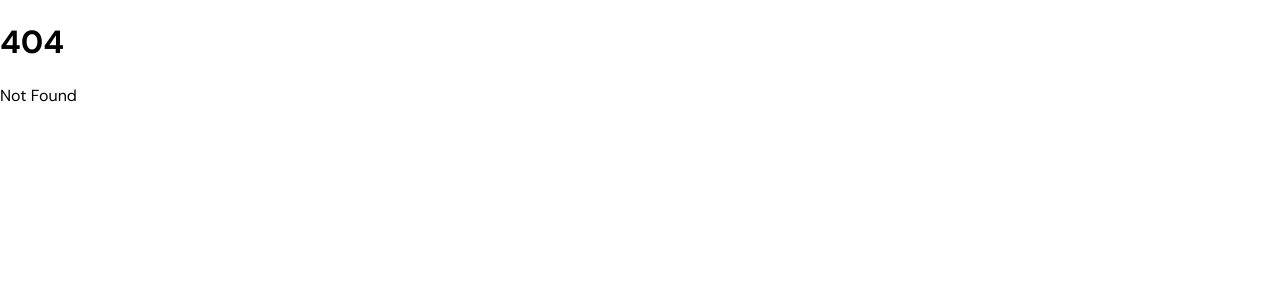
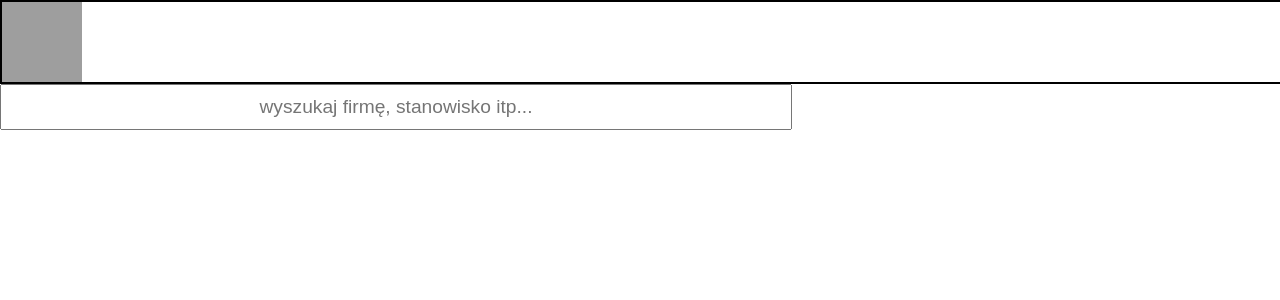
Before and after one commit to Ernest1338/BestHacks, a SvelteKit app in the folder frontend/: page /test in a window 1280 px wide. Before the commit this address had no page. Shown: the top 300 px of the page. Built offline with nearby package versions, Linux system fonts and the light colour scheme; grey boxes are pictures that could not be loaded.

Commit message:
searchbar and nav started

```diff
--- a/frontend/src/app.scss
+++ b/frontend/src/app.scss
@@ -4,4 +4,5 @@
 body {
     font-family: 'DM Sans', sans-serif;
     margin: 0;
+    padding: 0;
 }
--- /dev/null
+++ b/frontend/src/lib/components/Navbar.svelte
@@ -0,0 +1,26 @@
+<script>
+	import { goto } from "$app/navigation";
+
+</script>
+
+<nav>
+    <!-- <a href="http://localhost:5173/"> -->
+        <img src="https://avatars.githubusercontent.com/u/47009191?v=4" alt="logo" on:click={() => {goto('/')} }>
+    <!-- </a> -->
+
+</nav>
+
+<style>
+    nav {
+        display: flex;
+        justify-content: space-between;
+        align-items: center;
+        width: 100%;
+        border: 2px solid;
+
+    }
+    img {
+        height: 80px;
+        width: 80px;
+    }
+</style>
--- /dev/null
+++ b/frontend/src/lib/components/Searchbar.svelte
@@ -0,0 +1,25 @@
+<script>
+
+export let width;
+</script>
+
+{#if width !== undefined}
+<input type="text" name="search" id="searchbar" placeholder="wyszukaj firmę, stanowisko itp..." width="{width}">
+
+{:else}
+<input type="text" name="search" id="searchbar" placeholder="wyszukaj firmę, stanowisko itp..." style = "width:60%;">
+
+{/if}
+
+<style>
+    input {
+        padding: 10px;
+        font-size: larger;
+        text-align: center;
+    }
+    input:focus {
+        border: solid 4px black;
+    }
+
+
+</style>
--- /dev/null
+++ b/frontend/src/routes/test/+page.svelte
@@ -0,0 +1,7 @@
+<script>
+	import Navbar from "$lib/components/Navbar.svelte";
+	import Searchbar from "$lib/components/Searchbar.svelte";
+
+</script>
+<Navbar />
+<Searchbar />
```
